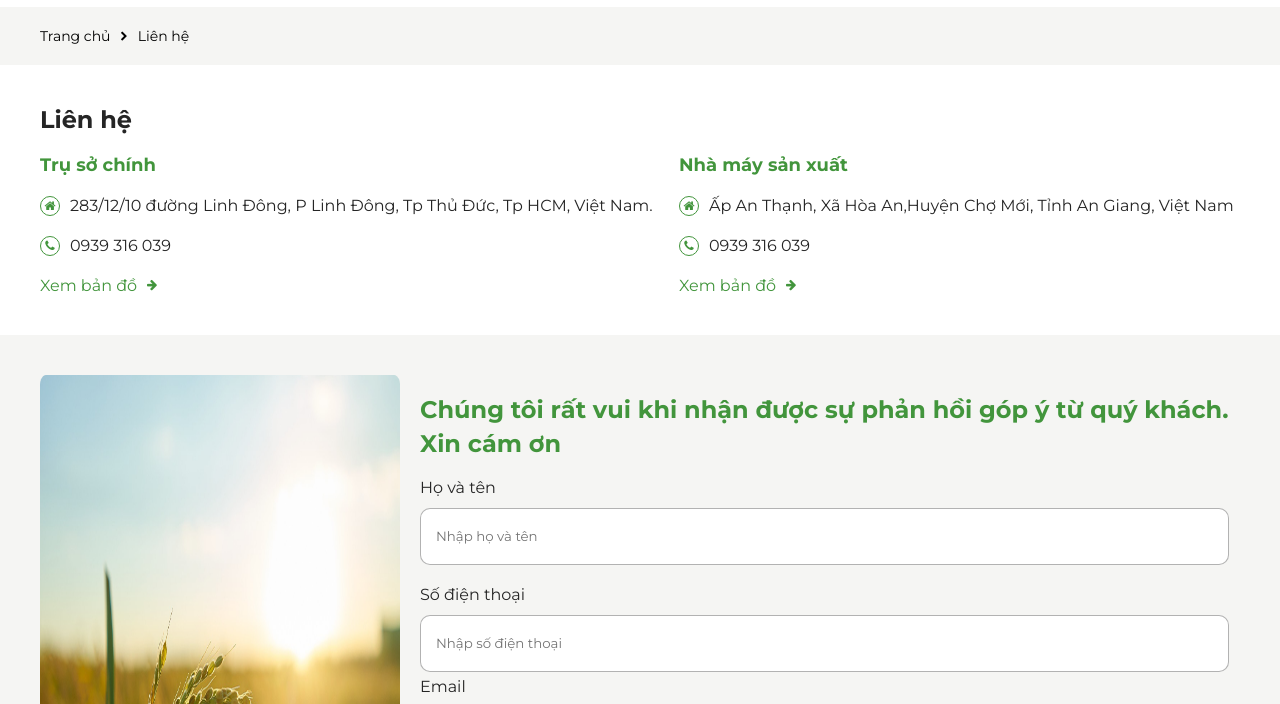
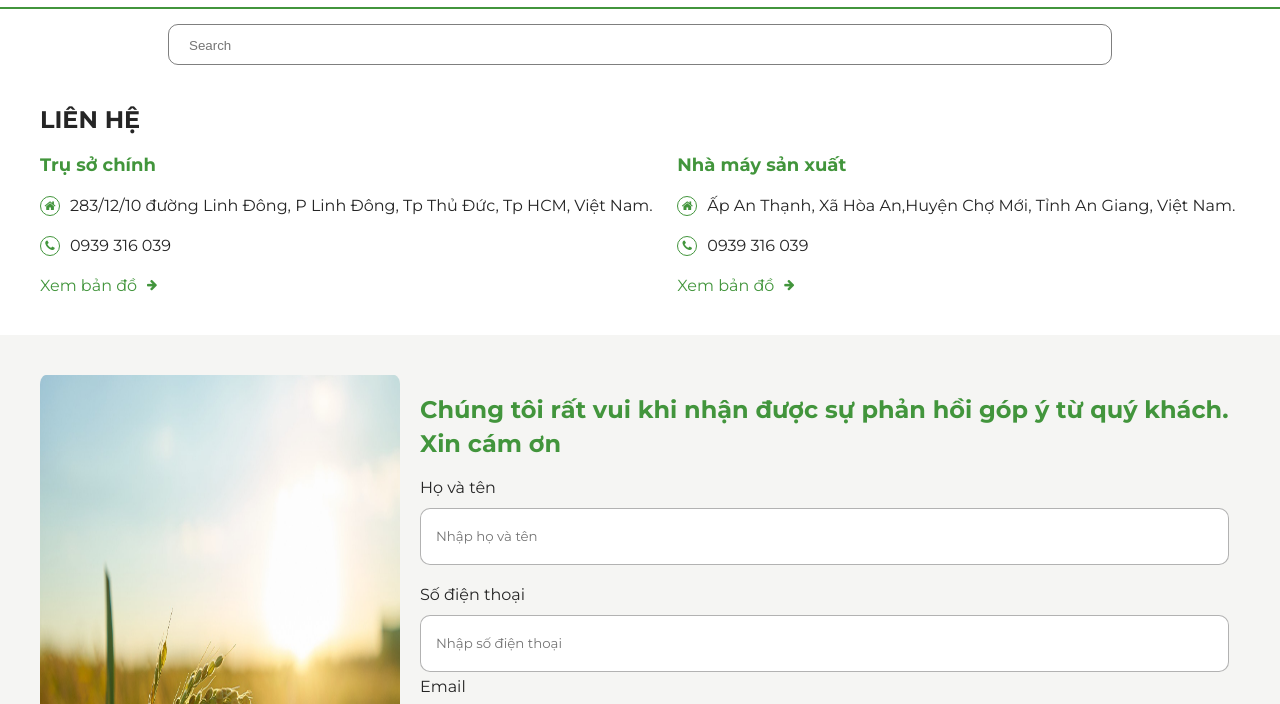
Before and after one commit to KhonThanh/Mam-Gao-Website, a website: page contact.html in a window 1280 px wide. Both pictures are taken after a click on the button 1003 px from the left and 47 px from the top of the page. Shown: the part 89-793 px from the top of the page. Drawn offline with nearby package versions, Linux system fonts and the light colour scheme.

Commit message:
update and fix main.css

```diff
--- a/contact.html
+++ b/contact.html
@@ -29,7 +29,7 @@
                     <li><a href="./partner.html">Đối tác</a></li>
                     <li><a class="element-active" href="./contact.html">Liên hệ</a></li>
                 </ul>
-                <button type="button" class="custom-menu__btn"><i class="fa fa-search"></i></button>
+                <button type="button" onclick="popupsearch()" class="custom-menu__btn"><i class="fa fa-search"></i></button>
                 <div class="custom-switch__lang">
                     <a class="land__on" href="#">Tiếng Việt</a>
                     <a class="land__off" href="#">English</a>
@@ -62,6 +62,16 @@
                         </div>
                         <div class="custom-switch__lang-mb">
                             <a class="land__active" href="#">Tiếng Việt</a> / <a href="#">English</a>
+                        </div>
+                    </div>
+                </div>
+            </div>
+            <div id="search-bar">
+                <div class="section__search">
+                    <div class="popup__searchbar">
+                        <div class="search-field">
+                            <div class="search-icon"></div>
+                            <input type="text" class="search-input" placeholder="Search">
                         </div>
                     </div>
                 </div>
@@ -103,7 +113,7 @@
                             <div>
                                 <i class="fa fa-home"></i>
                             </div>
-                            <p>Ấp An Thạnh, Xã Hòa An,Huyện Chợ Mới, Tỉnh An Giang, Việt Nam</p>
+                            <p>Ấp An Thạnh, Xã Hòa An,Huyện Chợ Mới, Tỉnh An Giang, Việt Nam.</p>
                         </div>
                         <div class="contact-item__info">
                             <div>
@@ -173,7 +183,7 @@
                         <div>
                             <i class="fa fa-home"></i>
                         </div>
-                        <p>Ấp An Thạnh, Xã Hòa An, Huyện Chợ Mới, Tỉnh An Giang, Việt Nam</p>
+                        <p>Ấp An Thạnh, Xã Hòa An, Huyện Chợ Mới, Tỉnh An Giang, Việt Nam.</p>
                     </div>
                     <p>Email :</p>
                     <div class="footer__content">
--- a/css/main.css
+++ b/css/main.css
@@ -4,7 +4,7 @@
     --color-yellow-light: #FCE969;
     --color-light-green: #94C83E;
     --secondary-color: #42953C;
-    --color-yellow : #CAD090;
+    --color-yellow: #CAD090;
     --color-white: #ffffff;
     --color-black: #252525;
     --color-gray: #F5F5F3;
@@ -86,12 +86,13 @@
     list-style: none;
 }
 
-section{
+section {
     padding: 40px 80px;
     width: 100%;
     display: flex;
     justify-content: center;
 }
+
 header {
     width: 100%;
     display: flex;
@@ -102,7 +103,7 @@
 }
 
 /* Base class  */
-.container{
+.container {
     width: 100%;
     display: flex;
     flex-direction: column;
@@ -155,7 +156,7 @@
     color: var(--primary-color);
 }
 
-.custom__menu ul{
+.custom__menu ul {
     flex-grow: 1;
 }
 
@@ -165,7 +166,7 @@
     font-size: 16px;
 }
 
-.custom-menu__element{
+.custom-menu__element {
     flex-grow: 1;
     display: flex;
     justify-content: space-around;
@@ -186,24 +187,24 @@
     font-size: 16px;
 }
 
-.land__on{
+.land__on {
     color: var(--color-white);
     padding: 10px;
     background-color: var(--primary-color);
-    border-radius: 8px ;
+    border-radius: 8px;
 }
 
-.land__off{
+.land__off {
     padding: 10px;
     color: var(--secondary-color);
 }
 
-.custom-switch__lang > a {
+.custom-switch__lang>a {
     text-transform: uppercase;
     font-size: 16px;
 }
 
-.custom-switch__lang{
+.custom-switch__lang {
     padding: 10px 0px;
     border-radius: 10px;
     border: 1px solid var(--primary-color)
@@ -230,11 +231,11 @@
 
 
 /* css menu mobile */
-.display{
+.display {
     display: none;
 }
 
-.background-menu-mb{
+.background-menu-mb {
     position: absolute;
     width: 100%;
     height: 100vh;
@@ -242,19 +243,19 @@
     z-index: 4;
 }
 
-.menu-mb{
+.menu-mb {
     z-index: 5;
     position: absolute;
     background-color: var(--color-white);
     z-index: 5;
     text-align: center;
-    top:0;
-    right:0;
+    top: 0;
+    right: 0;
     width: 75%;
     height: 100vh;
 }
 
-.menu-mb > div{
+.menu-mb>div {
     height: inherit;
     display: flex;
     flex-direction: column;
@@ -262,35 +263,37 @@
     padding: 10% 10px 20px 10px;
 }
 
-.menu-mb__element{
+.menu-mb__element {
     display: flex;
     flex-direction: column;
     gap: 20px;
 }
 
-.menu-mb__search{
+.menu-mb__search {
     display: flex;
     flex-direction: column;
     align-items: center;
     gap: 20px;
 }
 
-.search{
+.search {
     width: calc(100% - 20px);
     display: flex;
     gap: 10px;
     justify-content: center;
 }
-.search-field{
+
+.search-field {
     padding: 10px 20px;
     border-radius: 10px;
     border: 1px solid rgba(0, 0, 0, 0.5);
 }
-.search-input{
+
+.search-input {
     border: none;
 }
 
-.search-button{
+.search-button {
     padding: 10px;
     background-color: var(--secondary-color);
     border-radius: 10px;
@@ -308,7 +311,7 @@
     border: 1px solid var(--secondary-color);
 }
 
-.menu-mb__element a{
+.menu-mb__element a {
     font-size: 16px;
     font-weight: bold;
     text-transform: uppercase;
@@ -435,7 +438,7 @@
     width: calc(100% - 20px);
 }
 
-.custom-content>div{
+.custom-content>div {
     display: flex;
     flex-wrap: wrap;
     gap: 20px;
@@ -470,14 +473,14 @@
     flex: 1 1 50%;
 }
 
-.img-map{
+.img-map {
     aspect-ratio: 16 / 8;
     width: 100%;
     height: 100%;
     position: relative;
 }
 
-.img-map img{
+.img-map img {
     position: absolute;
     top: -300px;
     right: -250px;
@@ -491,7 +494,7 @@
 }
 
 .intro__bone {
-    width: calc( 50% - 20px);
+    width: calc(50% - 20px);
 }
 
 .intro__bone div,
@@ -523,7 +526,7 @@
     width: 100%;
 }
 
-.reverse-item{
+.reverse-item {
     flex-direction: row-reverse;
 }
 
@@ -601,7 +604,7 @@
     border-radius: 5px;
 }
 
-.list-product__item > div {
+.list-product__item>div {
     display: flex;
     justify-content: center;
     flex-direction: column;
@@ -651,10 +654,10 @@
     gap: 20px;
 }
 
-.top-news{
+.top-news {
     display: flex;
     flex-direction: column;
-    gap:20px;
+    gap: 20px;
 }
 
 .top-news>h2 {
@@ -676,7 +679,7 @@
     text-transform: uppercase;
 }
 
-.news i{
+.news i {
     font-size: 12px;
 }
 
@@ -711,7 +714,7 @@
 
 .custom-partner {
     display: flex;
-    flex-direction:column;
+    flex-direction: column;
     gap: 20px;
 }
 
@@ -735,18 +738,20 @@
     justify-content: center;
 }
 
-.partner-info>div>div{
+.partner-info>div>div {
     display: flex;
     flex-direction: row;
     align-items: center;
     gap: 10px;
+    width: 100%;
 }
 
-.partner-info>div>div>p{
+.partner-info>div>div>p {
     width: calc(85% - 20px);
+
 }
 
-.partner-info>div>div>div{
+.partner-info>div>div>div {
     display: flex;
     justify-content: center;
     align-items: center;
@@ -757,7 +762,7 @@
     border-radius: 100px;
 }
 
-.partner-info>div>div>div>i{
+.partner-info>div>div>div>i {
     color: var(--primary-color);
 }
 
@@ -773,8 +778,8 @@
     gap: 20px;
 }
 
-.custom-partner ul{
-    bottom: 5px;
+.custom-partner ul {
+    bottom: -25px;
 }
 
 /* css phần footer */
@@ -813,7 +818,8 @@
     gap: 1%;
     justify-content: space-between;
 }
-.footer-container p{
+
+.footer-container p {
     white-space: nowrap;
 }
 
@@ -858,7 +864,7 @@
     padding: 0px 20px;
 }
 
-.footer__title > h2 > span{
+.footer__title>h2>span {
     display: flex;
     justify-content: center;
 }
@@ -889,7 +895,7 @@
     opacity: 100%;
 }
 
-.slick-dots li.slick-active button:before{
+.slick-dots li.slick-active button:before {
     color: var(--primary-color);
     font-size: 24px;
     opacity: 100%;
@@ -907,7 +913,7 @@
     content: "◉";
 }
 
-.slick-dotted.slick-slider{
+.slick-dotted.slick-slider {
     margin: 0px;
 }
 
@@ -967,6 +973,7 @@
 
 .contact-info h1 {
     font-size: 24px;
+    text-transform: uppercase;
 }
 
 /* css phần contact form */
@@ -979,11 +986,11 @@
 }
 
 
-.contact-form>div>img{
+.contact-form>div>img {
     aspect-ratio: 9 / 16;
 }
 
-.contact-form>div:first-child{
+.contact-form>div:first-child {
     width: 30%;
 }
 
@@ -1001,11 +1008,12 @@
     justify-content: space-between;
 }
 
-.contact-form__input>div{
+.contact-form__input>div {
     display: flex;
     flex-direction: column;
     gap: 5px;
 }
+
 .contact-form__input>div>span,
 .contact-form__input>div>h5 {
     color: var(--secondary-color);
@@ -1082,20 +1090,21 @@
     font-weight: bold;
 }
 
-.filter-bar > div{
+.filter-bar>div {
     display: flex;
     gap: 10px;
     align-items: center;
 }
 
-.filter-bar > div > div {
+.filter-bar>div>div {
     padding: 10px 10px;
     border: 1px solid #ccc;
     border-radius: 10px;
     background: white;
     cursor: pointer;
 }
-.filter-bar__dropdown{
+
+.filter-bar__dropdown {
     border: none;
 }
 
@@ -1119,24 +1128,24 @@
 
 /* css news page */
 
-.custom-newspage{
+.custom-newspage {
     display: flex;
     flex-direction: column;
     gap: 20px;
 }
 
-.custom-top__news{
+.custom-top__news {
     display: flex;
     gap: 20px;
 }
 
-.custom-newspage__items{
+.custom-newspage__items {
     display: flex;
     gap: 10px;
     flex-direction: column;
 }
 
-.custom-newspage__items > div{
+.custom-newspage__items>div {
     display: flex;
     flex-direction: column;
     gap: 10px;
@@ -1145,54 +1154,54 @@
 
 .custom-newspage__items h4,
 .wrapper-news__items h4,
-.news_item h4{
+.news_item h4 {
     color: var(--primary-color);
     font-size: 14px;
     text-transform: uppercase;
 }
 
-.custom-newspage__items > div > div,
-.news_item > div > div ,
-.wrapper-news__items > div > div{
+.custom-newspage__items>div>div,
+.news_item>div>div,
+.wrapper-news__items>div>div {
     display: flex;
     gap: 10px;
     align-items: center;
     color: var(--primary-color);
 }
 
-.old-news-side{
+.old-news-side {
     flex: 0 0 35%;
     display: flex;
     flex-direction: column;
     gap: 20px;
 }
 
-.news_item{
+.news_item {
     display: flex;
     gap: 20px;
     align-items: center;
 }
 
-.news_item>div:last-child{
+.news_item>div:last-child {
     display: flex;
     flex-direction: column;
     gap: 5px;
 }
 
-.news_item img{
-    aspect-ratio: 4 / 3 ;
+.news_item img {
+    aspect-ratio: 4 / 3;
     border-radius: 5px;
 }
 
 
-.wrapper-news{
+.wrapper-news {
     display: flex;
     gap: 20px;
     margin-left: 20px;
 }
 
 
-.wrapper-news__items{
+.wrapper-news__items {
     flex: 0 0 calc(25% - 20px);
     display: flex;
     flex-direction: column;
@@ -1201,7 +1210,7 @@
 }
 
 
-.wrapper-news__items> div{
+.wrapper-news__items>div {
     display: flex;
     flex-direction: column;
     padding: 10px;
@@ -1211,52 +1220,55 @@
 
 
 .custom-newspage__items i,
-.news_item i ,
-.wrapper-news__items i{
+.news_item i,
+.wrapper-news__items i {
     font-size: 10px;
 }
 
-.wrapper-news__items img{
+.wrapper-news__items img {
     aspect-ratio: 16 / 9;
     border-top-left-radius: 10px;
     border-top-right-radius: 10px;
 }
 
-.item-wrap{
+.item-wrap {
     flex-wrap: wrap;
 }
 
-.banner-news{
+.banner-news {
     border-radius: 10px
 }
 
 /* css bài viết */
 
-.detail-news__content{
+.detail-news__content {
     display: flex;
     flex-direction: column;
     gap: 20px;
     align-items: center;
     padding: 0px 120px;
 }
-.detail-news__content h1{
+
+.detail-news__content h1 {
     font-size: 24px;
     color: var(--secondary-color);
 }
-.detail-news__content p{
+
+.detail-news__content p {
     font-size: 14px;
     line-height: 20px;
 }
-.detail-news__content h2{
+
+.detail-news__content h2 {
     font-size: 18px;
     color: var(--secondary-color);
 }
 
-.detail-news__content h3{
+.detail-news__content h3 {
     font-size: 16px;
 }
 
-.detail-news__content img{
+.detail-news__content img {
     aspect-ratio: 4 / 3;
     width: 80%;
     border-radius: 10px;
@@ -1266,38 +1278,38 @@
 .detail-news__content h1,
 .detail-news__content h2,
 .detail-news__content h3,
-.detail-news__content span{
+.detail-news__content span {
     width: 100%;
 }
 
-.news-tag{
+.news-tag {
     width: 100%;
 }
 
-.style-tag{
+.style-tag {
     display: flex;
-    gap:10px;
+    gap: 10px;
 }
 
-.f-left{
+.f-left {
     justify-content: right;
 }
 
 .style-tag span,
-.style-tag p{
+.style-tag p {
     width: fit-content;
     white-space: nowrap;
 }
 
-.style-tag span{
+.style-tag span {
     font-weight: bold;
 }
 
-.news-company_info{
+.news-company_info {
     width: 100%;
 }
 
-.news-company_info{
+.news-company_info {
     display: flex;
     flex-direction: column;
     gap: 5px;
@@ -1305,121 +1317,121 @@
 
 /* css detail product */
 
-.custom-detail-product{
+.custom-detail-product {
     display: flex;
     gap: 20px;
     width: 100%;
     height: fit-content;
 }
 
-.detail-product__img{
+.detail-product__img {
     width: 50%;
     display: flex;
     height: 100%;
     flex-direction: row-reverse;
 }
 
-.img-product__main{
+.img-product__main {
     width: 80%;
     height: fit-content;
 }
 
-.img-product__main img{
+.img-product__main img {
     height: 100%;
     width: 100%;
 }
 
-.img-product__slide{
+.img-product__slide {
     width: 25%;
     display: flex;
     flex-direction: column;
     justify-content: center;
 }
 
-.img-product__slide img{
+.img-product__slide img {
     border: 1px solid var(--color-black);
 }
 
-.detail-product__element{
+.detail-product__element {
     display: flex;
     flex-direction: column;
     gap: 10px;
     justify-content: center;
 }
 
-.detail-product__element h1{
+.detail-product__element h1 {
     font-size: 32px;
     color: var(--secondary-color);
 }
 
 .detail-product__element h1,
-.detail-product__element p{
+.detail-product__element p {
     text-transform: uppercase;
     font-weight: bold;
 }
 
-.tab-product{
+.tab-product {
     display: flex;
     gap: 20px;
 }
 
-.tab-product__info{
+.tab-product__info {
     width: fit-content;
     padding: 5px 6px;
 }
 
-.dashed-line{
+.dashed-line {
     height: inherit;
     background-color: var(--color-yellow);
     width: 1px;
 }
 
-.tab-active{
+.tab-active {
     background-color: var(--primary-color);
     border-radius: 100px;
 }
 
-hr{
+hr {
     color: rgba(202, 208, 144, 2);
     background-color: rgba(202, 208, 144, 2);
     height: 1px;
     border: none;
 }
 
-.detail-product__element ul{
+.detail-product__element ul {
     padding-left: 20px;
     display: flex;
     flex-direction: column;
     gap: 8px;
 }
 
-.detail-product__element li{
+.detail-product__element li {
     display: flex;
     gap: 10px;
     align-items: center;
     line-height: 26px;
 }
 
-.detail-product__element li>img{
+.detail-product__element li>img {
     width: 8px;
     height: 8px;
 }
 
 
-.var-product{
+.var-product {
     width: fit-content;
     border-radius: 100px;
-    padding: 5px 11px ;
+    padding: 5px 11px;
     margin-left: 12px;
     border: 1px solid var(--primary-color);
 }
 
-.var-product p{
+.var-product p {
     font-size: 18px;
     color: var(--primary-color);
 }
 
-.product-contact__btn{
+.product-contact__btn {
     padding: 6px 49px;
     border-radius: 100px;
     background-color: var(--primary-color);
@@ -1432,22 +1444,22 @@
     margin-left: 12px;
 }
 
-.tab-active p{
+.tab-active p {
     color: var(--color-white);
 }
 
-.element-col h1{
+.element-col h1 {
     font-size: 42px;
     color: var(--color-light-green);
 }
 
 .element-col h1,
-.element-col p{
+.element-col p {
     text-transform: uppercase;
 }
 
 /* css phần nút lên top */
-#scrollTopBtn{
+#scrollTopBtn {
     display: none;
     position: fixed;
     padding: 20px;
@@ -1459,7 +1471,30 @@
     background-color: var(--primary-color);
 }
 
-#scrollTopBtn i{
+#scrollTopBtn i {
     font-size: 24px;
     color: var(--color-white);
 }
+
+#search-bar {
+    position: absolute;
+    width: 100%;
+    top: 100%;
+    display: none;
+    transition: opacity 0.3s ease-in-out, visibility 0.3s;
+}
+
+.section__search {
+    border-top: 2px solid var(--secondary-color);
+    width: 100%;
+    padding: 15px 0px;
+    background-color: var(--color-white);
+    display: flex;
+    justify-content: center;
+}
+
+.popup__searchbar {
+    max-width: 1200px;
+    width: 100%;
+    padding: 0px 10%;
+}
--- a/js/main.js
+++ b/js/main.js
@@ -53,7 +53,7 @@
 });
 
 function popupmenu() {
-  let bg = document.getElementById("background-menu-mb")
+  let bg = document.getElementById("background-menu-mb");
   let btn = document.getElementById("btn-menu__mb");
   let menu = document.getElementById("menu-mb");
 
@@ -74,3 +74,9 @@
     });
   });
 });
+
+function popupsearch(){
+  let sb = document.getElementById('search-bar');
+
+  sb.style.display = (sb.style.display === "block") ? "none" : "block";
+};
```
Also changed, not shown: css/responsive.css (+11 -1 lines), detailnews.html (+11 -1 lines), detailproduct.html (+11 -1 lines), index.html (+11 -1 lines), intro.html (+11 -1 lines), news.html (+11 -1 lines), partner.html (+11 -1 lines), product.html (+11 -1 lines).
